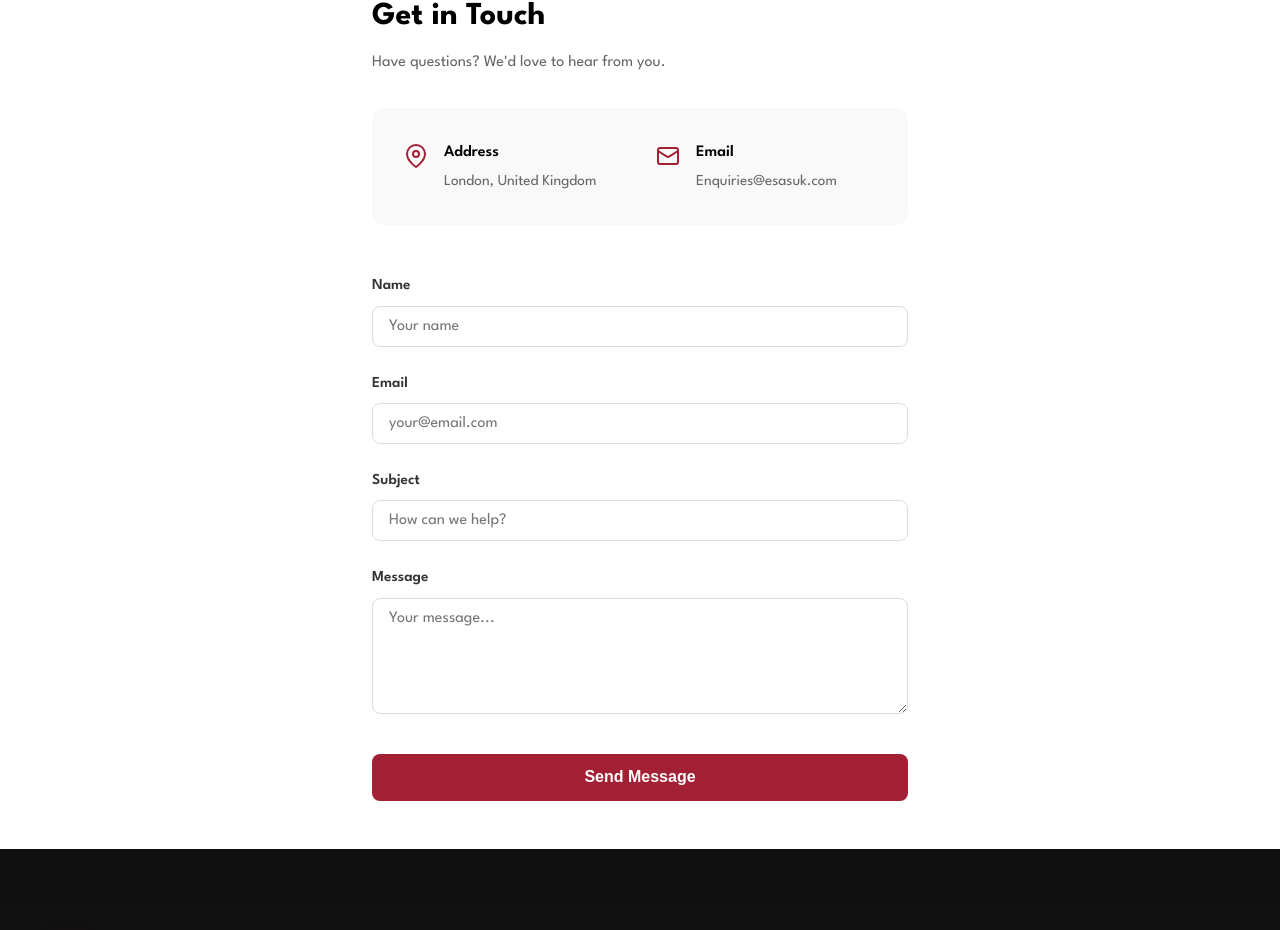
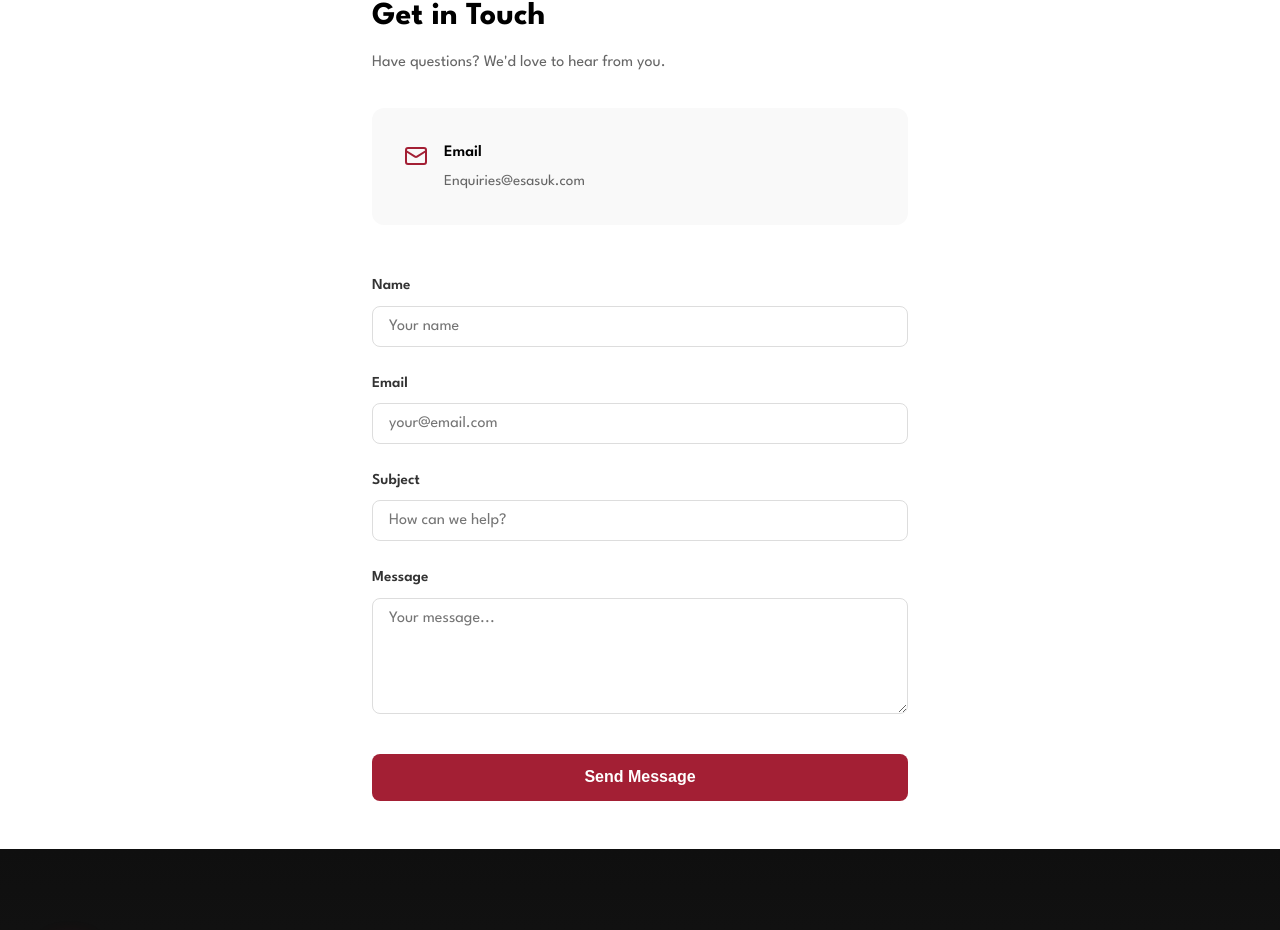
Before and after one commit to davitacols/essasuk, a Next.js app: page /services in a window 1280 px wide. Shown: the part 2430-3360 px from the top of the page. Built offline with nearby package versions, Linux system fonts and the light colour scheme.

Commit message:
Remove address from contact information

```diff
--- a/components/ContactForm.js
+++ b/components/ContactForm.js
@@ -48,16 +48,6 @@ export default function ContactForm() {
       <p>Have questions? We'd love to hear from you.</p>
 
       <div className={styles.contactInfo}>
-        <div className={styles.infoItem}>
-          <svg width="24" height="24" viewBox="0 0 24 24" fill="none" stroke="currentColor" strokeWidth="2">
-            <path d="M21 10c0 7-9 13-9 13s-9-6-9-13a9 9 0 0 1 18 0z"></path>
-            <circle cx="12" cy="10" r="3"></circle>
-          </svg>
-          <div>
-            <h4>Address</h4>
-            <p>London, United Kingdom</p>
-          </div>
-        </div>
         <div className={styles.infoItem}>
           <svg width="24" height="24" viewBox="0 0 24 24" fill="none" stroke="currentColor" strokeWidth="2">
             <rect x="2" y="4" width="20" height="16" rx="2"></rect>
```
Also changed, not shown: pages/contact.js (+0 -11 lines).
